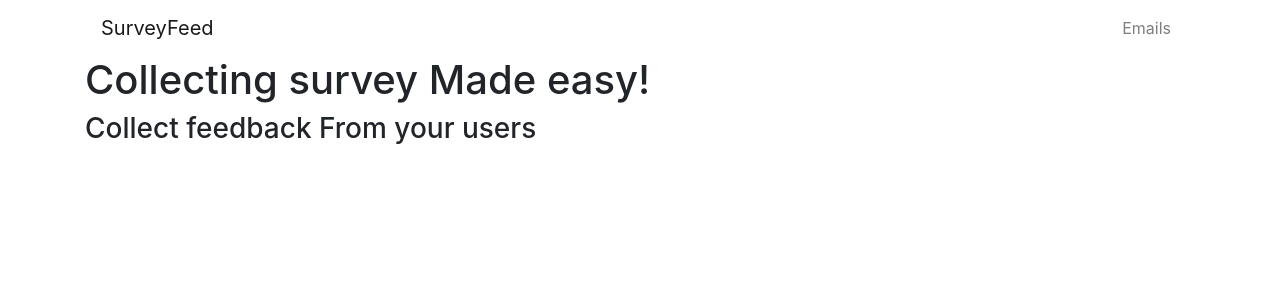
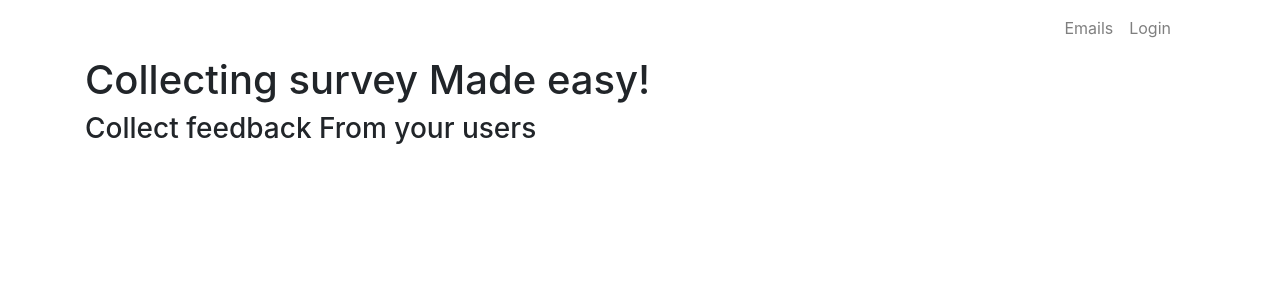
Before and after one commit to NabilFurmoli/SurveyFeed, a React (Create React App) app in the folder client/: page / in a window 1280 px wide. Shown: the top 300 px of the page. Built offline with nearby package versions, Linux system fonts and the light colour scheme; no server answers.

Commit message:
starting with Billling Integration.

```diff
--- a/client/src/components/App.js
+++ b/client/src/components/App.js
@@ -11,7 +11,8 @@ import Surveys from './Surveys';
 
 class App extends Component {
 
-    componentDidMount () {
+    constructor (props) {
+        super(props);
         this.props.fetchUser();
     }
 
--- a/client/src/components/Header.js
+++ b/client/src/components/Header.js
@@ -1,6 +1,7 @@
 
 import React from 'react';
 import { connect } from 'react-redux';
+import {Link} from 'react-router-dom';
 import {
     Collapse,
     Navbar,
@@ -31,14 +32,35 @@ import {
             return (
               <NavLink href={'/auth/google'}>Login</NavLink>
             );
+        } else {
+          return (
+            <NavLink href={'/auth/google'}>Login</NavLink>
+          );
         }
+    }
+
+    logoRender = () => {
+      if (this.props.auth) {
+        return (
+          <Link to="/surveys">
+              <NavbarBrand >SurveyFeed</NavbarBrand>
+          </Link>
+        );
+
+      } else if (this.props.auth === false) {
+        return (
+          <Link to="/">
+              <NavbarBrand >SurveyFeed</NavbarBrand>
+          </Link>
+        );
+      }
     }
 
     render() {
       return (
         <div>
           <Navbar  light expand="md">
-            <NavbarBrand href="/index.html">SurveyFeed</NavbarBrand>
+            {this.logoRender()}
             <NavbarToggler onClick={this.toggle} />
             <Collapse isOpen={this.state.isOpen} navbar>
               <Nav className="ml-auto" navbar>
--- a/client/src/components/Surveys.js
+++ b/client/src/components/Surveys.js
@@ -9,7 +9,6 @@ class Surveys extends Component {
         return (
             <div>
                 <h1>Surveys Page</h1>
-
             </div>
         );
     }
```
